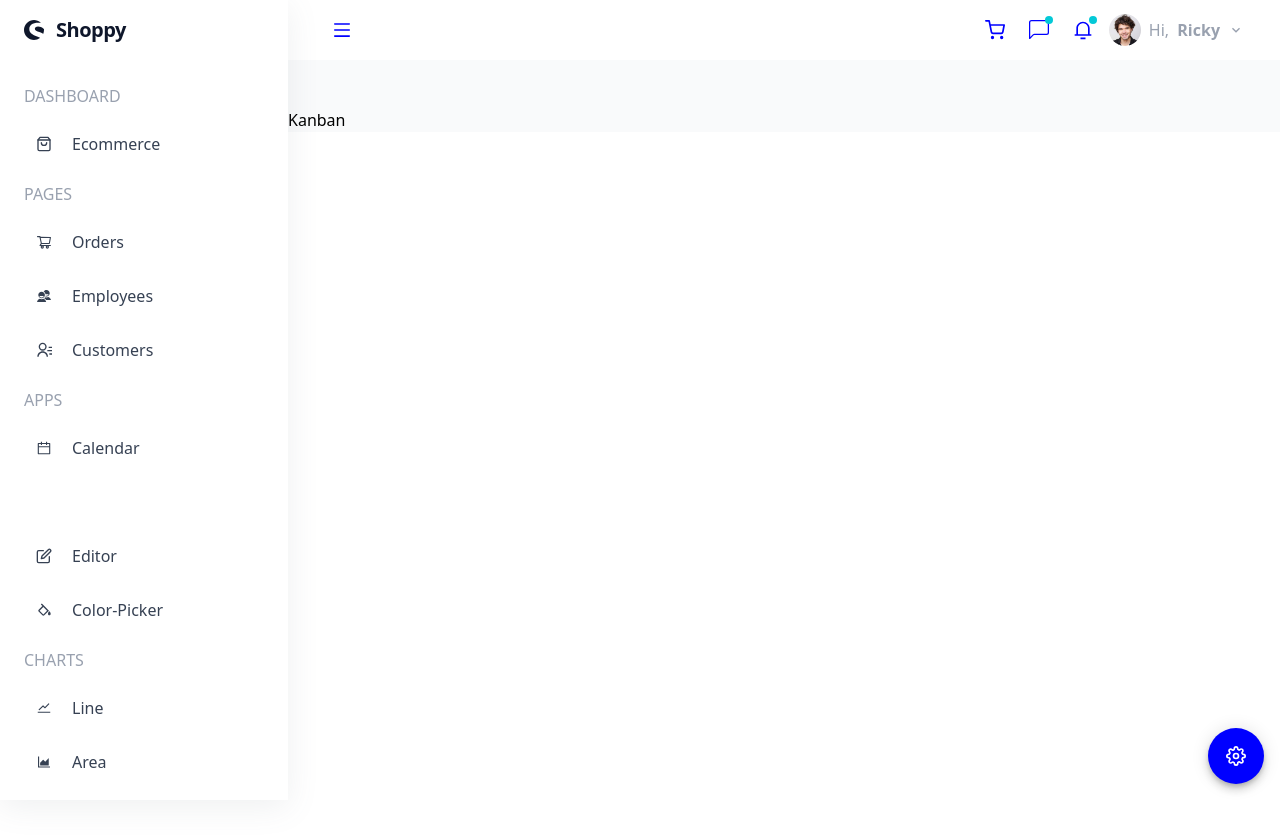
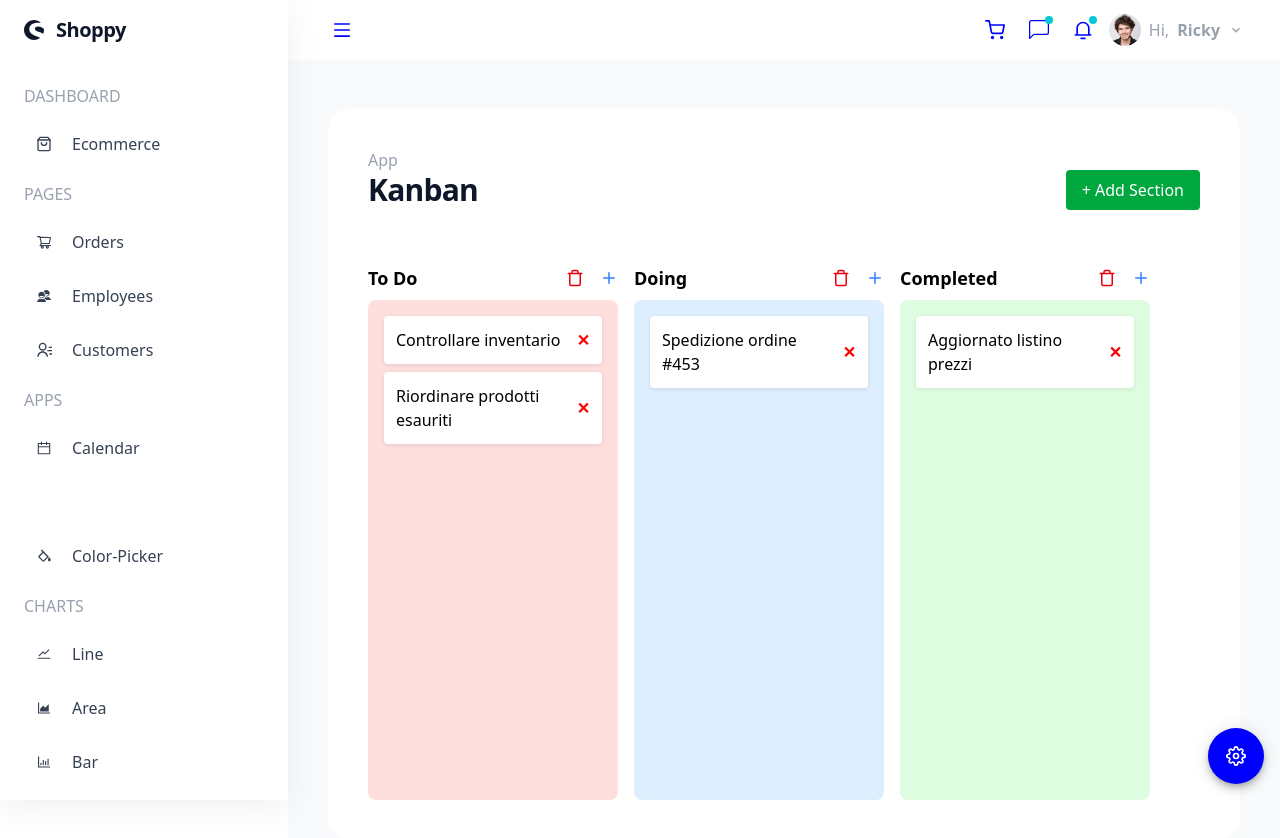
Before and after one commit to riccardo-ferraris/react-dashboard, a React (Vite) app: page /kanban in a window 1280 px wide. Before the commit the page ends 800 px from the top, so only its background shows below. Built offline with nearby package versions, Linux system fonts and the light colour scheme.

Commit message:
Completed Kanban page

```diff
--- a/package.json
+++ b/package.json
@@ -16,6 +16,7 @@
     "@fullcalendar/interaction": "^6.1.18",
     "@fullcalendar/react": "^6.1.18",
     "@fullcalendar/timegrid": "^6.1.18",
+    "@hello-pangea/dnd": "^18.0.1",
     "@mui/material": "^7.1.2",
     "@mui/x-charts": "^8.6.0",
     "@mui/x-data-grid": "^8.6.0",
--- a/src/data/links.jsx
+++ b/src/data/links.jsx
@@ -1,4 +1,4 @@
-import { FiShoppingBag, FiEdit, FiPieChart } from "react-icons/fi";
+import { FiShoppingBag, FiPieChart } from "react-icons/fi";
 import {
   AiOutlineCalendar,
   AiOutlineShoppingCart,
@@ -52,10 +52,6 @@ export const links = [
         icon: <BsKanban />,
       },
       {
-        name: "editor",
-        icon: <FiEdit />,
-      },
-      {
         name: "color-picker",
         icon: <BiColorFill />,
       },
--- a/src/pages/Kanban.jsx
+++ b/src/pages/Kanban.jsx
@@ -1,7 +1,233 @@
-import React from "react";
+import React, { useState } from "react";
+import { DragDropContext, Droppable, Draggable } from "@hello-pangea/dnd";
+import { Header } from "../components";
+import { FiTrash, FiPlus } from "react-icons/fi";
+
+const initialData = {
+  columns: {
+    todo: {
+      name: "To Do",
+      color: "#FFDEDE",
+      items: [
+        { id: "1", content: "Controllare inventario" },
+        { id: "2", content: "Riordinare prodotti esauriti" },
+      ],
+    },
+    doing: {
+      name: "Doing",
+      color: "#DDEEFF",
+      items: [{ id: "3", content: "Spedizione ordine #453" }],
+    },
+    done: {
+      name: "Completed",
+      color: "#DEFDE0",
+      items: [{ id: "4", content: "Aggiornato listino prezzi" }],
+    },
+  },
+};
 
 const Kanban = () => {
-  return <div>Kanban</div>;
+  const [columns, setColumns] = useState(initialData.columns);
+
+  const onDragEnd = (result) => {
+    const { source, destination } = result;
+    if (!destination) return;
+
+    const sourceCol = columns[source.droppableId];
+    const destCol = columns[destination.droppableId];
+    const sourceItems = [...sourceCol.items];
+    const destItems = [...destCol.items];
+
+    const [movedItem] = sourceItems.splice(source.index, 1);
+
+    if (source.droppableId === destination.droppableId) {
+      sourceItems.splice(destination.index, 0, movedItem);
+      setColumns({
+        ...columns,
+        [source.droppableId]: {
+          ...sourceCol,
+          items: sourceItems,
+        },
+      });
+    } else {
+      destItems.splice(destination.index, 0, movedItem);
+      setColumns({
+        ...columns,
+        [source.droppableId]: {
+          ...sourceCol,
+          items: sourceItems,
+        },
+        [destination.droppableId]: {
+          ...destCol,
+          items: destItems,
+        },
+      });
+    }
+  };
+
+  const handleAddTask = (columnId) => {
+    const content = prompt("Insert task:");
+    if (!content) return;
+
+    const newTask = {
+      id: Date.now().toString(),
+      content,
+    };
+
+    setColumns({
+      ...columns,
+      [columnId]: {
+        ...columns[columnId],
+        items: [...columns[columnId].items, newTask],
+      },
+    });
+  };
+
+  const handleDeleteTask = (columnId, taskId) => {
+    const updatedItems = columns[columnId].items.filter(
+      (item) => item.id !== taskId
+    );
+    setColumns({
+      ...columns,
+      [columnId]: {
+        ...columns[columnId],
+        items: updatedItems,
+      },
+    });
+  };
+
+  const handleAddColumn = () => {
+    const name = prompt("New section name:");
+    const color = prompt("Background color (es. #A3D2CA):", "#F0F0F0");
+    if (!name || !color) return;
+
+    const newId = `col-${Date.now()}`;
+    setColumns({
+      ...columns,
+      [newId]: {
+        name,
+        color,
+        items: [],
+      },
+    });
+  };
+
+  const handleDeleteColumn = (columnId) => {
+    const confirmed = window.confirm("Are you sure?");
+    if (!confirmed) return;
+
+    const updatedColumns = { ...columns };
+    delete updatedColumns[columnId];
+
+    setColumns(updatedColumns);
+  };
+
+  return (
+    <div className="mx-2 md:mx-10 md:p-10 p-5 bg-white rounded-3xl">
+      <div className="flex items-center justify-between mb-4">
+        <Header category="App" title="Kanban" />
+        <div className="flex justify-end mb-4">
+          <button
+            onClick={handleAddColumn}
+            className="bg-green-600 text-white px-4 py-2 rounded hover:bg-green-700"
+          >
+            + Add Section
+          </button>
+        </div>
+      </div>
+
+      <div className="flex gap-4 overflow-x-auto">
+        <DragDropContext onDragEnd={onDragEnd}>
+          {Object.entries(columns).map(([columnId, column]) => (
+            <div key={columnId}>
+              <div className="flex items-center justify-between mb-2">
+                <h4 className="font-bold text-lg">{column.name}</h4>
+                <div className="flex items-center gap-2">
+                  <button
+                    onClick={() => handleDeleteColumn(columnId)}
+                    className="text-red-600 text-lg font-bold ml-2 hover:text-red-800 cursor-pointer"
+                  >
+                    <FiTrash size={18}/>
+                  </button>
+                  <button
+                    onClick={() => handleAddTask(columnId)}
+                    className="text-blue-500 text-lg font-bold ml-2 hover:text-blue-700 cursor-pointer"
+                  >
+                    <FiPlus size={18} />
+                  </button>
+                </div>
+              </div>
+
+              <Droppable droppableId={columnId}>
+                {(provided, snapshot) => (
+                  <div
+                    ref={provided.innerRef}
+                    {...provided.droppableProps}
+                    style={{
+                      background: column.color || "#e2e2e2",
+                      padding: 16,
+                      width: 250,
+                      minHeight: 500,
+                      borderRadius: 8,
+                      transition: "background 0.3s ease",
+                    }}
+                  >
+                    {column.items.map((item, index) => (
+                      <Draggable
+                        draggableId={item.id}
+                        index={index}
+                        key={item.id}
+                      >
+                        {(provided, snapshot) => (
+                          <div
+                            ref={provided.innerRef}
+                            {...provided.draggableProps}
+                            {...provided.dragHandleProps}
+                            style={{
+                              padding: 12,
+                              marginBottom: 8,
+                              backgroundColor: snapshot.isDragging
+                                ? "#d0e7ff"
+                                : "#fff",
+                              borderRadius: 4,
+                              boxShadow: "0 1px 4px rgba(0,0,0,0.1)",
+                              display: "flex",
+                              justifyContent: "space-between",
+                              alignItems: "center",
+                              ...provided.draggableProps.style,
+                            }}
+                          >
+                            <span>{item.content}</span>
+                            <button
+                              onClick={() =>
+                                handleDeleteTask(columnId, item.id)
+                              }
+                              style={{
+                                marginLeft: 8,
+                                color: "red",
+                                fontWeight: "bold",
+                                background: "transparent",
+                                border: "none",
+                                cursor: "pointer",
+                              }}
+                              title="Delete task"
+                            >
+                              ✕
+                            </button>
+                          </div>
+                        )}
+                      </Draggable>
+                    ))}
+                    {provided.placeholder}
+                  </div>
+                )}
+              </Droppable>
+            </div>
+          ))}
+        </DragDropContext>
+      </div>
+    </div>
+  );
 };
 
 export default Kanban;
```
Also changed, not shown: 1 other file (tests, documents, lock files or other folders).
